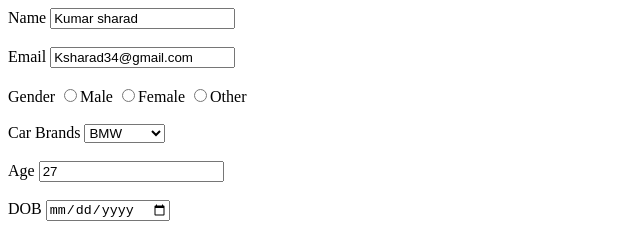
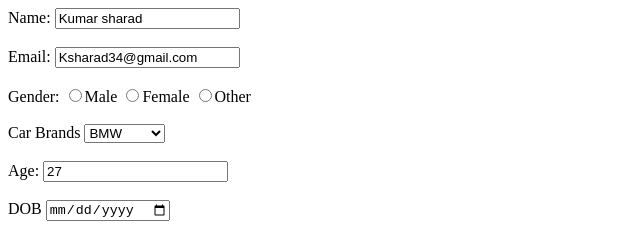
Before and after one commit to acciojob/signup-form-car-KnightRiderSharad, a website: page main.html in a window 1280 px wide. Shown: the top 236 px of the page, 0-640 px from the left. Drawn offline with Linux system fonts and the light colour scheme.

Commit message:
completed this code

```diff
--- a/main.html
+++ b/main.html
@@ -10,19 +10,25 @@
 
 <form method="post" action="abc@gmail.com">
 
-	<label for="name">Name
+	<label for="name">Name:
     <input type="text" id="name" value="Kumar sharad" required>
-    </label><br><br>
+    </label>
+    <br>
+    <br>
 
-    <label for="mail">Email
+    <label for="mail">Email:
     <input type="text" id="mail" value="Ksharad34@gmail.com" required>
-    </label><br><br>
+    </label>
+    <br>
+    <br>
 
-    <label for="gender">Gender
+    <label for="gender">Gender:
     <input type="radio" id="gender" value="male" name="gender" >Male
     <input type="radio" id="gender" value="Female" name="gender" >Female
     <input type="radio" id="gender" value="Other" name="gender" >Other
-    </label><br><br>
+    </label>
+    <br>
+    <br>
 
     <label for="cars">Car Brands
     <select id="cars">
@@ -30,21 +36,29 @@
         <option value="audi" id="cars">Audi</option>
         <option value="mercedez" id="cars">Mercedez</option>
     </select>
-    </label><br><br>
+    </label>
+    <br>
+    <br>
 
-    <label for="age">Age
-		<input type="text" id="age" value="27" required>
-    </label><br><br>
+    <label for="age">Age:
+		<input type="number" id="age" value="27" required>
+    </label>
+    <br>
+    <br>
 
 	<label for="dob">DOB
 		<input type="date" id="dob" value="07-02-1995" required>
-    </label><br><br>
+    </label>
+    <br>
+    <br>
 
 	<label for="password">Password
         <input type="password" id="password" value="sharad@123" required>
-    </label><br><br>
+    </label>
+    <br>
+    <br>
 
-		<input type="submit" value="Submit">
+	<button type="submit">Submit</button>
 
 	</form>
 
```
